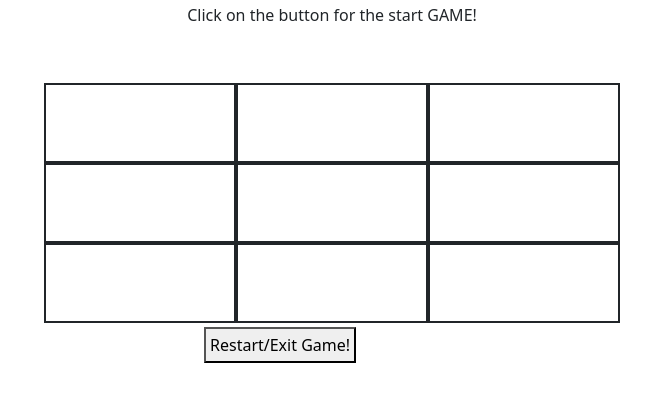
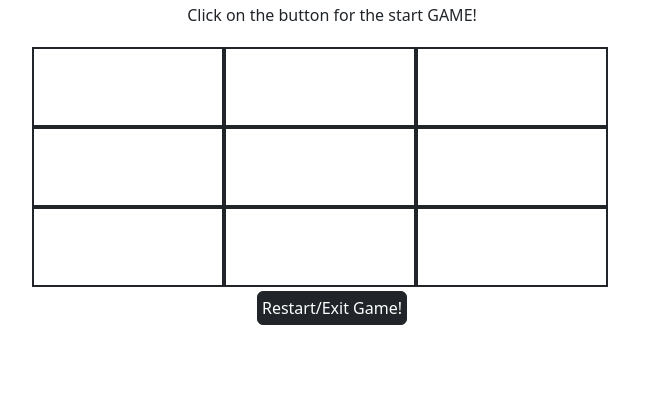
Before and after one commit to Amadikasun/miniGames, a website built with Vite: page index.html in a window 1280 px wide. Both pictures are taken after a click on the button "Start Game Now". Shown: the part 53-454 px from the top of the page, without its empty margins (308-959 px from the left). Built offline with nearby package versions, Linux system fonts and the light colour scheme.

Commit message:
Repaired style

```diff
--- a/index.html
+++ b/index.html
@@ -1,5 +1,6 @@
 <!DOCTYPE html>
 <html lang="en">
+
 <head>
   <meta charset="UTF-8" />
   <link rel="icon" type="image/svg+xml" href="/vite.svg" />
@@ -7,44 +8,51 @@
   <title>Game: Vite + TS</title>
   <link rel="stylesheet" href="/src/style.css">
 </head>
+
 <body>
   <div id="app d-flex justify-content-center">
     <h1 class="text-center"> Tic Tac Toe</h1>
 
-      <div class="field d-flex justify-content-center">
+    <div class="field w-100 d-flex justify-content-center">
       <p class="currentStatus ">Click on the button for the start GAME!</p>
     </div>
-
-      <button class=" startGame p-1">Start Game Now</button>
-
-      <div class="gameboard d-flex row justify-content-between p-1">
+    <div class="w-100 d-flex justify-content-around ">
+      <button class=" startGame p-1 btn btn-dark ">Start Game Now</button>
+    </div>
+    <div class="gameboard m-0 w-100 d-flex row  p-1">
 
 
-          <div id="gameBoardInputs" class="gamefield container-fluid ">
+      <div id="gameBoardInputs" class="gamefield container-fluid w-100">
 
-                  <div class="row justify-content-center">
-                      <div  position="0" class="subfield col-4"></div>
-                      <div  position="1" class="subfield col-4"></div>
-                      <div  position="2" class="subfield col-4"></div>
+        <div class="row justify-content-center w-100">
+          <div position="0" class="subfield col-4"></div>
+          <div position="1" class="subfield col-4"></div>
+          <div position="2" class="subfield col-4"></div>
         </div>
 
-                  <div class="row justify-content-center">
-                      <div  position="3" class="subfield col-4"></div>
-                      <div  position="4" class="subfield col-4"></div>
-                      <div  position="5" class="subfield col-4"></div>
+        <div class="row justify-content-center w-100">
+          <div position="3" class="subfield col-4"></div>
+          <div position="4" class="subfield col-4"></div>
+          <div position="5" class="subfield col-4"></div>
         </div>
 
-                  <div class="row justify-content-center">
-                      <div  position="6" class="subfield col-4"></div>
-                      <div  position="7" class="subfield col-4"></div>
-                      <div  position="8" class="subfield col-4"></div>
+        <div class="row justify-content-center w-100">
+          <div position="6" class="subfield col-4"></div>
+          <div position="7" class="subfield col-4"></div>
+          <div position="8" class="subfield col-4"></div>
         </div>
       </div>
 
     </div>
+    <div class="w-100 d-flex justify-content-around ">
+      <button class=" resetGame p-1 d-flex btn btn-dark ">Restart/Exit
+        Game!</button>
+    </div>
 
-  <button class="resetGame p-1">Restart/Exit Game!</button>
+
+
     <script type="module" src="/src/main.ts">
     </script>
 </body>
+
 </html>
--- a/src/main.ts
+++ b/src/main.ts
@@ -32,7 +32,7 @@ function startGame(){
   gameLogic.changePlayer(PlayerEnum.Player)
 
 
-  gameStartButton!.style.visibility = "hidden";
+  gameStartButton!.style.display = "none";
   gameFieldCSS!.style.visibility = "visible";
   gameResetButton!.style.visibility = "visible";
 
@@ -47,7 +47,7 @@ function resetGame () {
     x.classList.remove('computer');
   });
   computerFields = new Array(9).fill(false);
-   gameStartButton!.style.visibility = "visible";
+   gameStartButton!.style.display = "block";
    gameFieldCSS!.style.visibility = "hidden";
    gameResetButton!.style.visibility = "hidden";
    console.log('reset')
--- a/src/style.css
+++ b/src/style.css
@@ -1,16 +1,16 @@
 @import 'bootstrap/dist/css/bootstrap.min.css';
 
-.gamefield{
+.gamefield {
     max-width: 100%;
     visibility: hidden;
 }
-button{
+
+button {
     position: relative;
-    left: 40%;
 
 }
 
-.subfield{
+.subfield {
     cursor: pointer;
     min-height: 10vh;
     height: 10vh;
@@ -18,18 +18,20 @@ button{
     min-width: 15vw;
     width: 15vh;
     max-width: 20vw;
-        border:2px solid;
+    border: 2px solid;
 
 }
-    .player{
+
+.player {
     background-color: rgb(50, 255, 204);
-            color:rgb(0, 0, 0)
+    color: rgb(0, 0, 0)
 }
-    .computer{
+
+.computer {
     background-color: rgb(0, 149, 255);
-            color:rgb(0, 0, 0)
+    color: rgb(0, 0, 0)
+}
 
-    }
-    .resetGame{
+.resetGame {
     visibility: hidden;
 }
```
Lines whose indentation alone changed are shown as unchanged.
